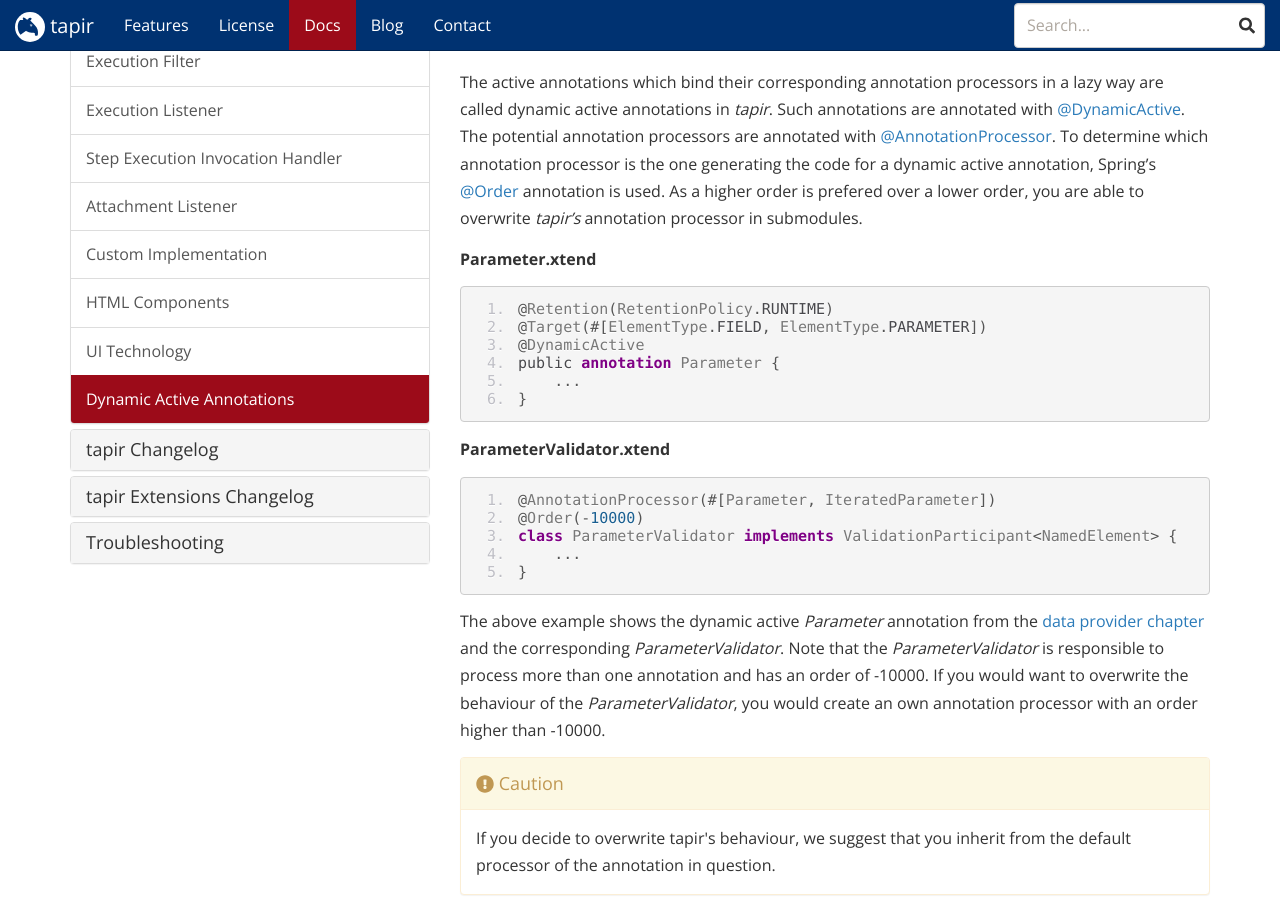
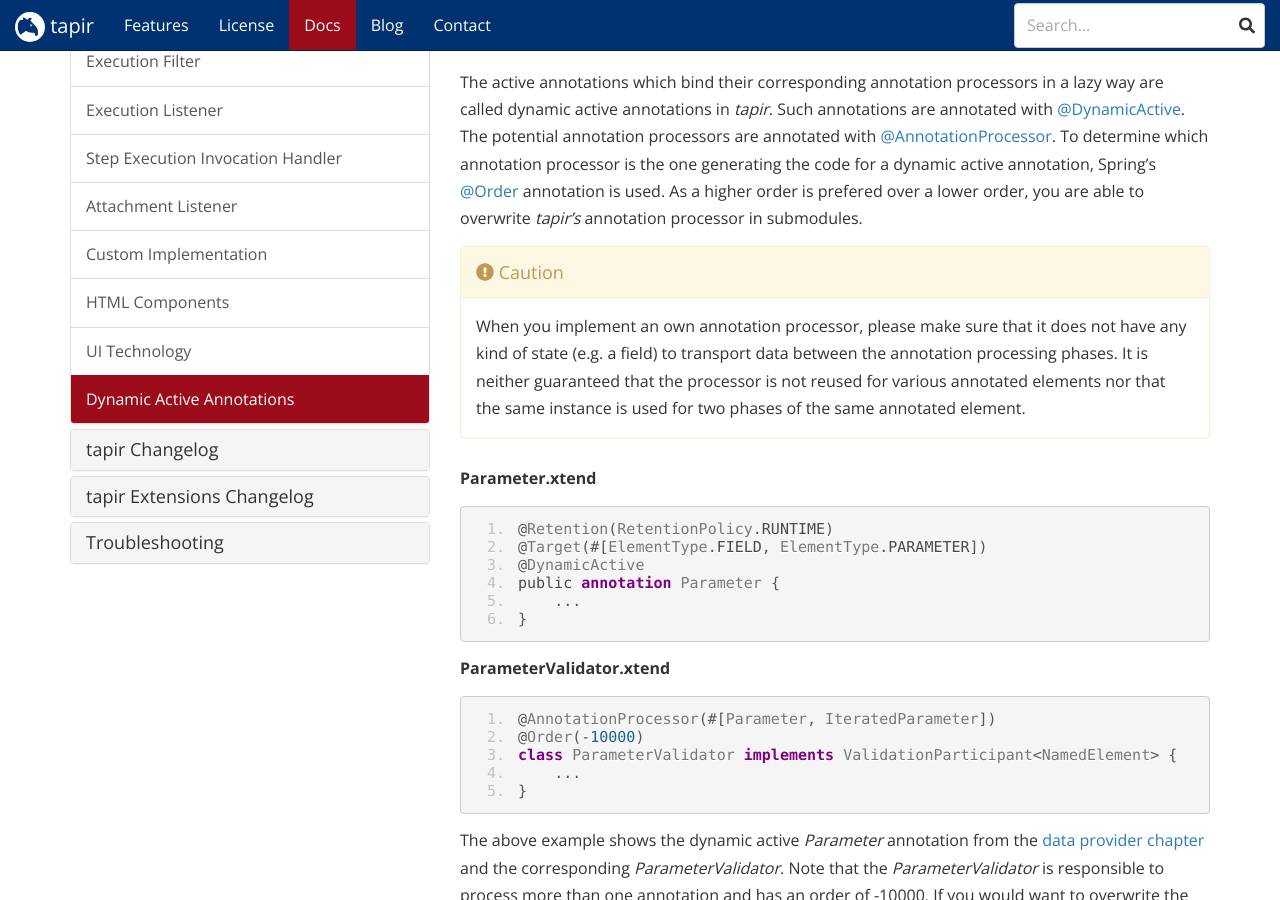
Before and after one commit to tapir-test/tapir-website, a Jekyll site: the page built from _docs/customization/Dynamic_Active_Annotations.md, in a window 1280 px wide and 900 px high, scrolled down 408 px. Built offline with Jekyll 4.4.1, drawn with Linux system fonts in a browser that asks for light colours; nearby versions of some CDN libraries; comment, search, counter and statistics services are not loaded.

Commit message:
Added a hint about states of annotation processors.
Signed-off-by: Nils Christian Ehmke <nils-christian.ehmke@bmiag.de>

```diff
--- a/_docs/customization/Dynamic_Active_Annotations.md
+++ b/_docs/customization/Dynamic_Active_Annotations.md
@@ -33,6 +33,15 @@
 [@Order](https://docs.spring.io/spring/docs/current/javadoc-api/org/springframework/core/annotation/Order.html)
 annotation is used. As a higher order is prefered over a lower order,
 you are able to overwrite <i>tapir's</i> annotation processor in submodules.
+
+<div class="panel panel-warning">
+  <div class="panel-heading">
+    <div class="panel-title"><span class="fas fa-exclamation-circle"></span> Caution</div>
+  </div>
+  <div class="panel-body">
+  When you implement an own annotation processor, please make sure that it does not have any kind of state (e.g. a field) to transport data between the annotation processing phases. It is neither guaranteed that the processor is not reused for various annotated elements nor that the same instance is used for two phases of the same annotated element.
+  </div>
+</div>
 
 **Parameter.xtend**
 
```
